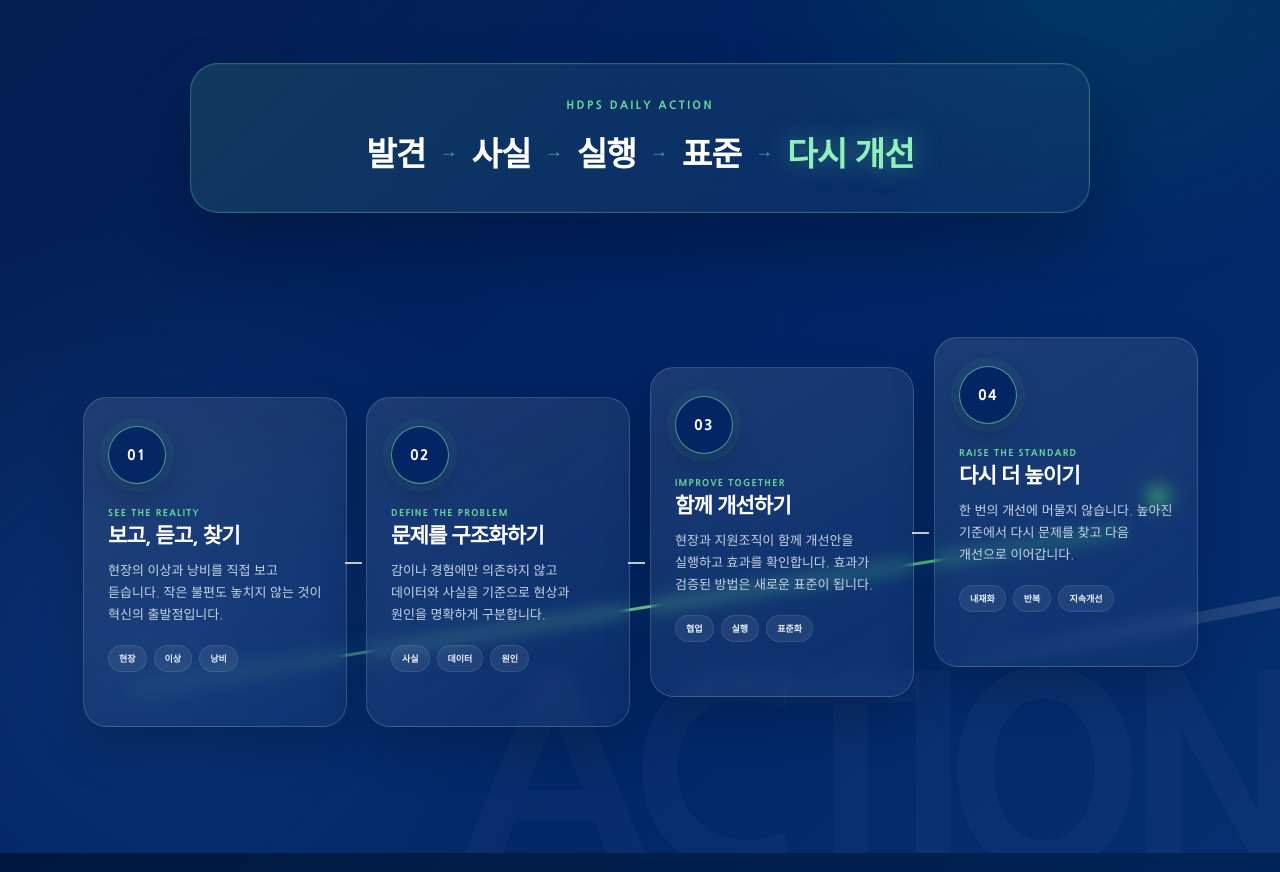
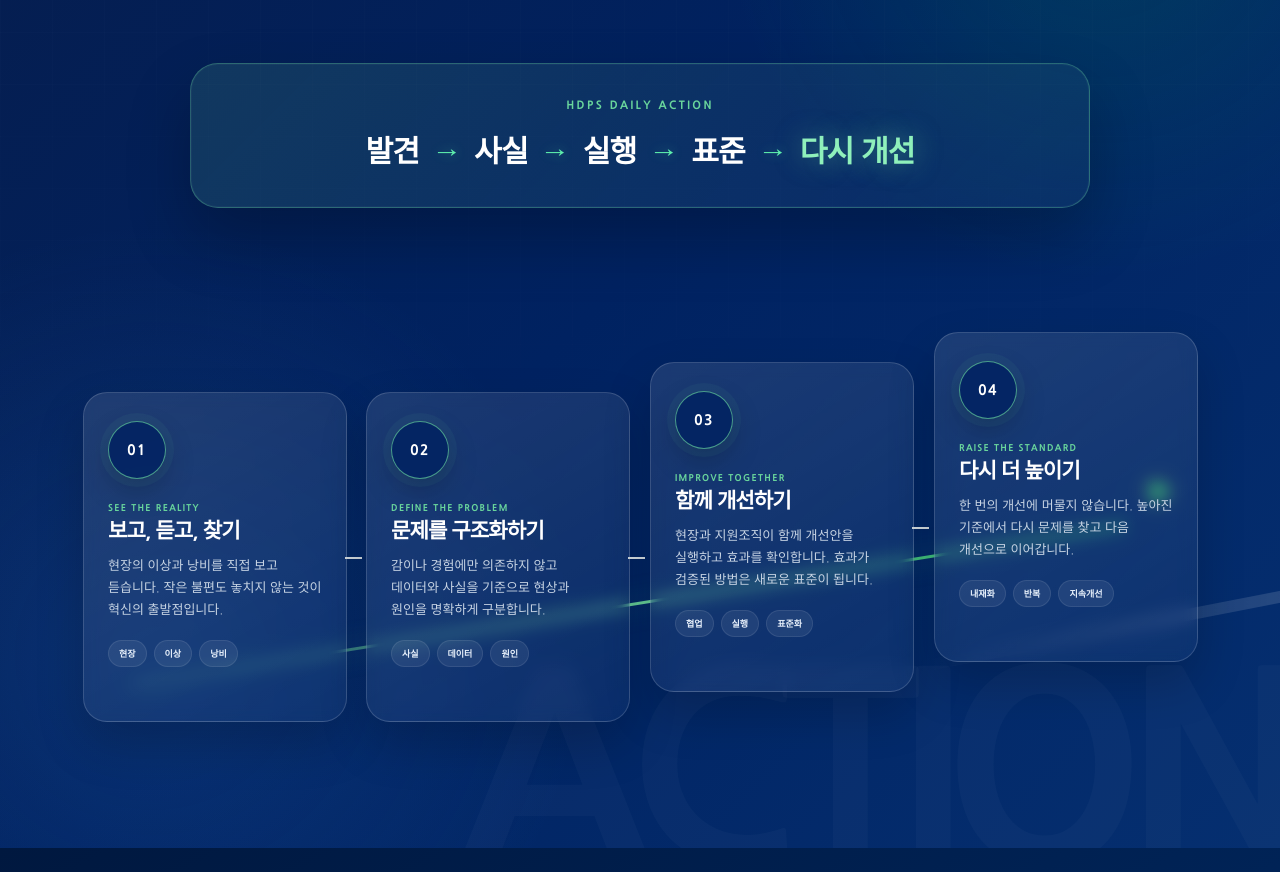
Before and after one commit to hastom79-hue/hd-08, a plain HTML site: page index.html in a window 1280 px wide. Shown: the part 4550-5422 px from the top of the page. Drawn offline with Linux system fonts and the light colour scheme.

Commit message:
Add files via upload

```diff
--- a/style.css
+++ b/style.css
@@ -332,3 +332,14 @@ footer{min-height:88px;padding:22px clamp(30px,6vw,100px);display:flex;align-ite
 .module-card li{display:inline-flex;align-items:center;gap:6px}
 .module-svg-icon{display:inline-flex;align-items:center;justify-content:center;flex:0 0 17px;width:17px;height:17px;color:var(--green)}
 .module-svg-icon svg{display:block;width:17px;height:17px;fill:none;stroke:currentColor;stroke-width:1.8;stroke-linecap:round;stroke-linejoin:round;overflow:visible}
+
+/* =========================================================
+   FINAL DAILY ACTION FLOW
+   Keep the full sequence on one line + stronger separators
+   ========================================================= */
+.mantra-flow{display:flex;align-items:center;justify-content:center;flex-wrap:nowrap!important;white-space:nowrap;gap:clamp(8px,1.15vw,18px);width:100%}
+.mantra-flow i{flex:0 0 auto;font-style:normal;color:#5ff0ad;font-size:clamp(22px,2vw,30px);line-height:1;font-weight:900;opacity:1;text-shadow:0 0 10px rgba(95,240,173,.42);transform:scaleX(1.18)}
+.mantra-phase{flex:0 1 auto;white-space:nowrap;font-size:clamp(20px,2.35vw,34px)}
+.mantra-final{white-space:nowrap}
+@media(max-width:900px){.mantra-flow{gap:7px}.mantra-flow i{font-size:18px}.mantra-phase{font-size:clamp(14px,3.25vw,22px)}}
+@media(max-width:520px){.action-mantra{padding-left:10px!important;padding-right:10px!important}.mantra-flow{gap:4px}.mantra-flow i{font-size:13px;transform:scaleX(1.08)}.mantra-phase{font-size:clamp(10px,3.1vw,15px);letter-spacing:-.045em}}
```
